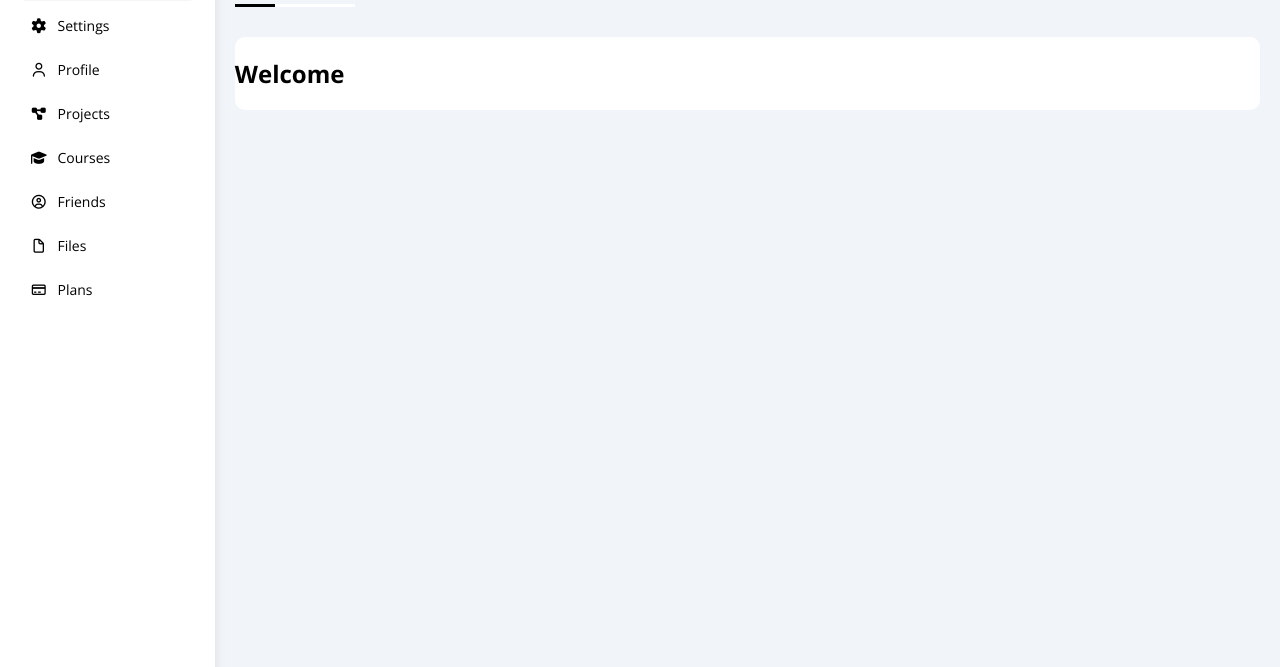
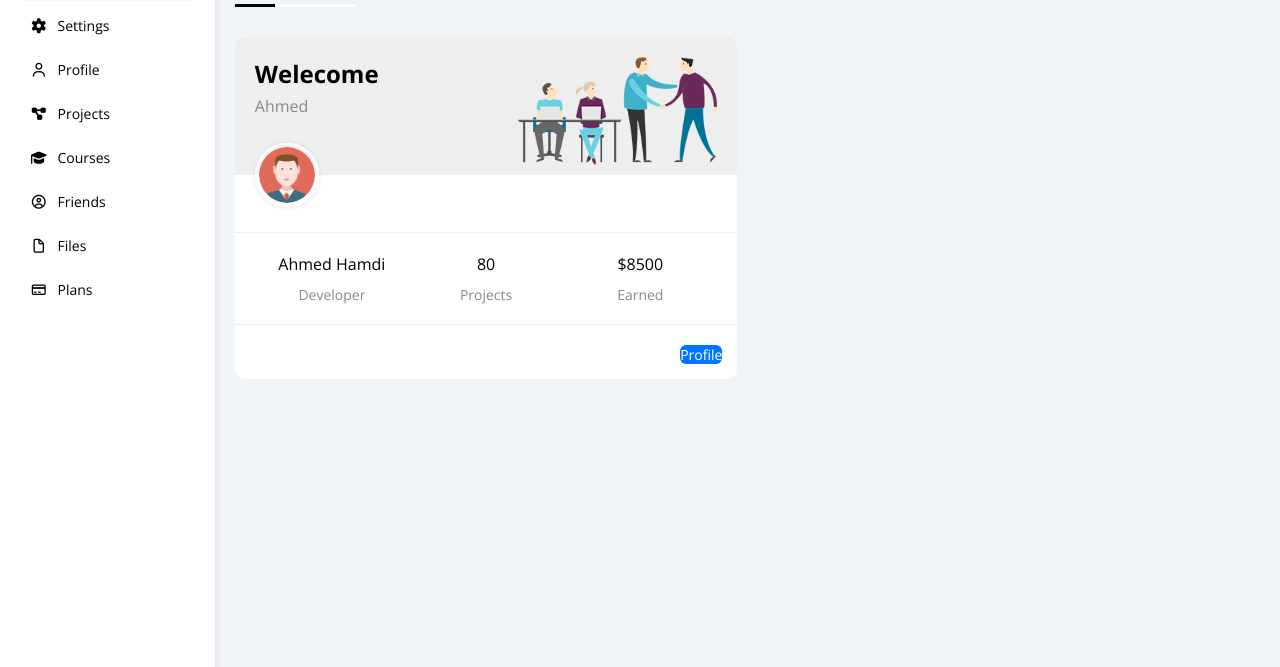
Before and after one commit to Ahmedhamdi37/html-css-template-four, a plain HTML site: page index.html in a window 1280 px wide. Shown: the part 133-800 px from the top of the page. Drawn offline with nearby package versions, Linux system fonts and the light colour scheme.

Commit message:
Added Welcome Widget in Dashboard Page

```diff
--- a/css/framework.css
+++ b/css/framework.css
@@ -1,3 +1,11 @@
+:root {
+  --blue-color: #0075ff;
+  --blue-alt-color: #0d69d5;
+  --orange-color: #f59e0b;
+  --green-color: #22c55e;
+  --red-color: #f44336;
+  --grey-color: #888;
+}
 /* Start Box */
 .d-flex {
   display: flex;
@@ -11,9 +19,15 @@
 .gap-20 {
   gap: 20px;
 }
+.d-block {
+  display: block;
+}
 @media (max-width: 767px) {
   .block-mobile {
     display: block;
+  }
+  .hide-mobile {
+    display: none;
   }
 }
 /* End Box */
@@ -27,19 +41,46 @@
 .p-15 {
   padding: 15px;
 }
+.m-0 {
+  margin: 0;
+}
 .m-20 {
   margin: 20px;
 }
 .mt-0 {
   margin-top: 0;
 }
+.mt-5 {
+  margin-top: 5px;
+}
+.mt-10 {
+  margin-top: 10px;
+}
+.mt-20 {
+  margin-top: 20px;
+}
+.mb-20 {
+  margin-bottom: 20px;
+}
 /* End Padding + Margin */
 /* Start Color */
 .bg-white {
   background-color: white;
 }
+.bg-eee {
+  background-color: #eee;
+}
+.bg-blue {
+  background-color: var(--blue-color);
+}
 .c-black {
   color: black;
+}
+.c-grey {
+  color: var(--grey-color);
+}
+.c-white {
+  color: white;
 }
 /* End Colory */
 /* Start Position */
@@ -72,6 +113,9 @@
 .w-full {
   width: 100%;
 }
+.w-fit {
+  width: fit-content;
+}
 /* End Width + Height */
 /* Start Component */
 .between-flex {
@@ -79,7 +123,9 @@
   align-items: center;
   justify-content: space-between;
 }
+.space-between {
+  justify-content: space-between;
+}
+.btn-shape {
+}
 /* End Component */
-/* Start Mobile */
-
-/* End Mobile */
--- a/css/master.css
+++ b/css/master.css
@@ -10,7 +10,7 @@
   box-sizing: border-box;
 }
 body {
-  font-family: 'open Sans', sans-serif;
+  font-family: 'open Sans';
   padding: 0;
   margin: 0;
 }
@@ -164,9 +164,10 @@ ul {
   width: 40px;
 }
 .wrapper {
-  grid-template-columns: repeat(auto-fill, minmax(450px 1fr));
+  grid-template-columns: repeat(auto-fill, minmax(450px, 1fr));
   margin-left: 20px;
   margin-right: 20px;
+  margin-bottom: 20px;
 }
 @media (max-width: 767px) {
   .wrapper {
@@ -176,4 +177,48 @@ ul {
     gap: 10px;
   }
 }
+/* Start Welcome Wedgit */
+.welcome {
+  overflow: hidden;
+}
+.welcome .intro img {
+  width: 200px;
+  margin-bottom: -10px;
+}
+.welcome .avatar {
+  width: 64px;
+  height: 64px;
+  border: 2px solid white;
+  border-radius: 50%;
+  padding: 2px;
+  box-shadow: 0 0 5px #ddd;
+  margin-left: 20px;
+  margin-top: -32px;
+}
+.welcome .body {
+  border-top: 1px solid #eee;
+  border-bottom: 1px solid #eee;
+}
+.welcome .body > div {
+  flex: 1;
+}
+.welcome .visit {
+  margin: 0 15px 15px auto;
+  transition: 0.3s;
+}
+.welcome .visit:hover {
+  background-color: var(--blue-alt-color);
+}
+@media (max-width: 767px) {
+  .welcome .intro {
+    padding-bottom: 30px;
+  }
+  .welcome .avatar {
+    margin-left: 0;
+  }
+  .welcome .body > div:not(:last-child) {
+    margin-bottom: 20px;
+  }
+}
+/* End Welcome Wedgit */
 /* End content */
--- a/index.html
+++ b/index.html
@@ -87,9 +87,38 @@
         <!-- End Head -->
         <h1 class="p-relative">Dashboard</h1>
         <div class="wrapper d-grid gap-20">
+          <!-- Start Welcome Widget -->
           <div class="welcome bg-white rad-10 txt-c-mobile block-mobile">
-            <h2>Welcome</h2>
+            <div class="intro p-20 d-flex space-between bg-eee">
+              <div>
+                <h2 class="m-0">Welecome</h2>
+                <p class="c-grey mt-5">Ahmed</p>
+              </div>
+              <img class="hide-mobile" src="imgs/welcome.png" alt="" />
+            </div>
+            <img class="avatar" src="imgs/avatar.png" alt="" />
+            <div class="body txt-c d-flex p-20 mt-20 mb-20 block-mobile">
+              <div>
+                Ahmed Hamdi
+                <span class="d-block c-grey fs-14 mt-10">Developer</span>
+              </div>
+              <div>
+                80
+                <span class="d-block c-grey fs-14 mt-10">Projects</span>
+              </div>
+              <div>
+                $8500
+                <span class="d-block c-grey fs-14 mt-10">Earned</span>
+              </div>
+            </div>
+            <a href="profile" class="visit d-block fs-14 rad-6 bg-blue c-white w-fit btn-shape">
+              Profile
+            </a>
           </div>
+          <!-- End Welcome Widget -->
+          <!-- Start Quick Draft Widget -->
+
+          <!-- End Quick Draft Widget -->
         </div>
       </div>
     </div>
```
